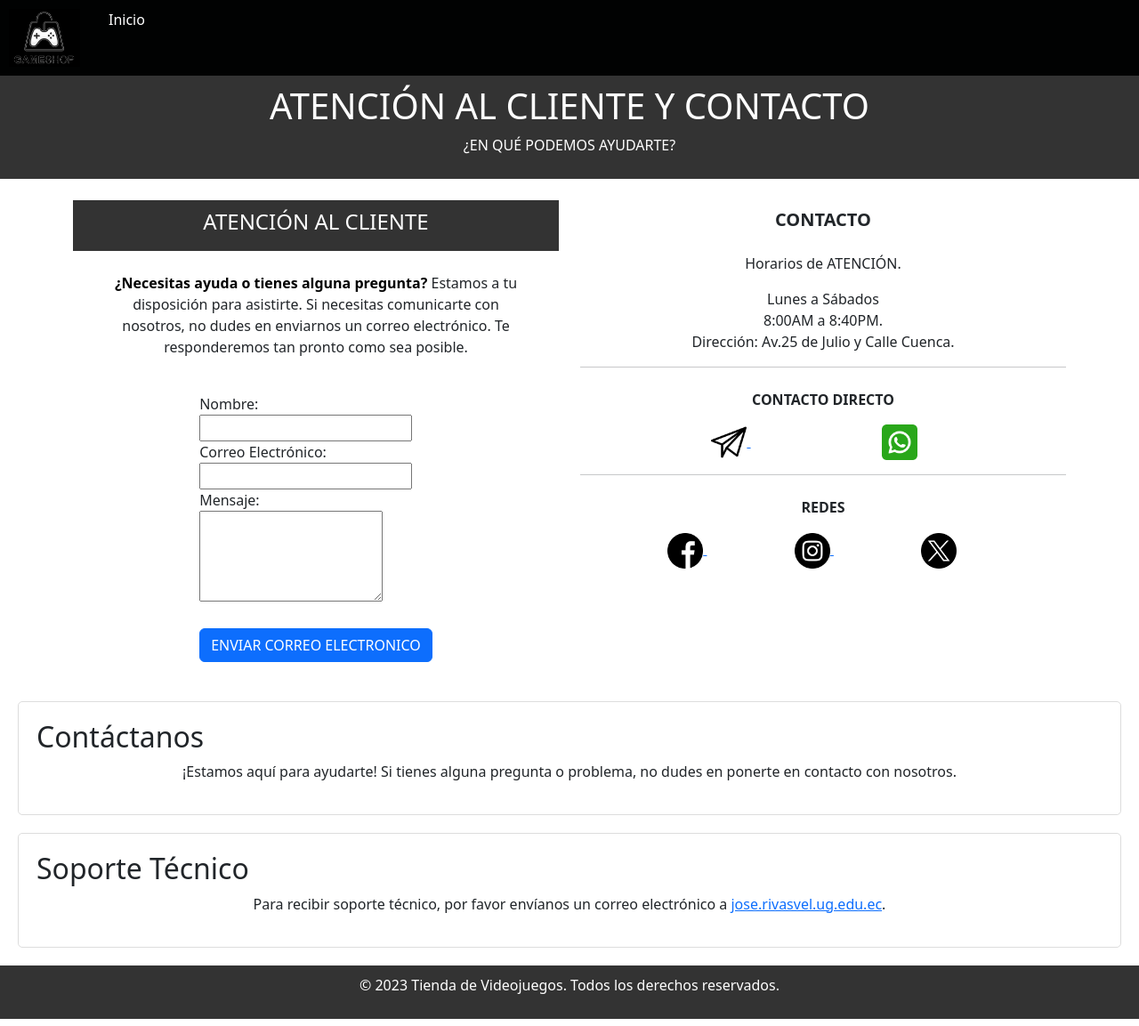
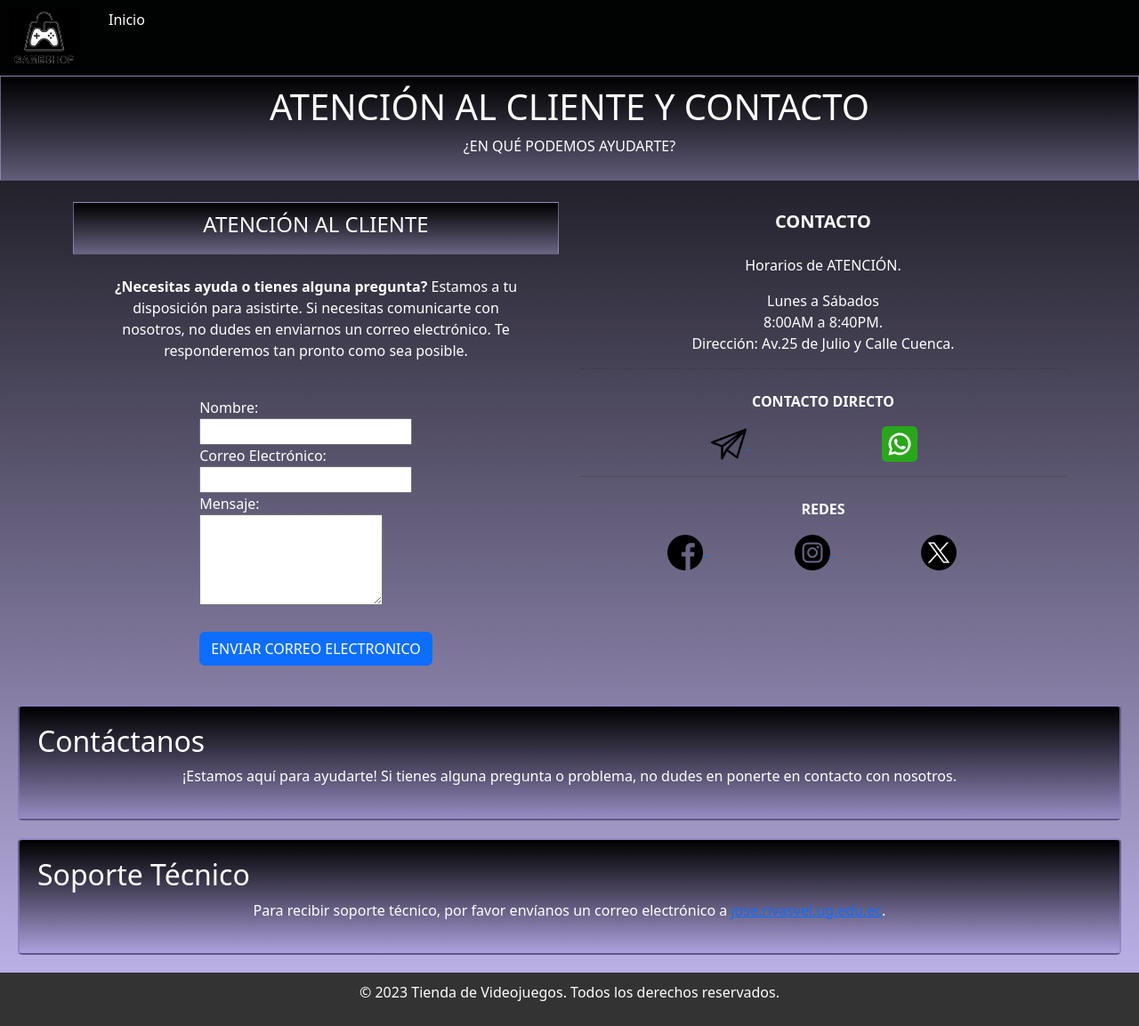
Before and after one commit to angel5000/ProyectoHTMLG5, a PHP site: page /Asistencia.html in a window 1280 px wide. Shown: the whole page at 89% size. Run offline with PHP 8.4, Linux system fonts and the light colour scheme.

Commit message:
modified:   Asistencia.html 	modified:   style.css

```diff
--- a/Asistencia.html
+++ b/Asistencia.html
@@ -80,8 +80,8 @@
 
             <div class="col-md-6">
                 <div>
-                    <h5 class="titulo">CONTACTO</h5>
-                    <h6 class="justificado">
+                    <h5 class="titulo" style="color: #fff">CONTACTO</h5>
+                    <h6 class="justificado" style="color: #fff">
                         Horarios de ATENCIÓN.
                     </h6>
                     <p class="justificado">
@@ -91,7 +91,7 @@
                     <hr>
                 </div>
                 <div>
-                    <h6 class="titulo">CONTACTO DIRECTO</h6>
+                    <h6 class="titulo" style="color: #fff">CONTACTO DIRECTO</h6>
 
                     <a href="sms:0969790239">
                         <img class="icon" src="imagenes/enviar.png" alt="Enviar mensaje directo">
@@ -103,7 +103,7 @@
                 </div>
                 <hr>
                 <div>
-                    <h6 class="titulo">REDES</h6>
+                    <h6 class="titulo" style="color: #fff">REDES</h6>
                     <a href="https://www.facebook.com">
                         <img class="redes" src="imagenes/facebook.png" alt="Facebook">
                     </a>
@@ -122,12 +122,12 @@
 
     <br>
     <section>
-        <h2>Contáctanos</h2>
+        <h2 style="color: #fff">Contáctanos</h2>
         <p>¡Estamos aquí para ayudarte! Si tienes alguna pregunta o problema, no dudes en ponerte en contacto con
             nosotros.</p>
     </section>
     <section>
-        <h2>Soporte Técnico</h2>
+        <h2 style="color: #fff">Soporte Técnico</h2>
         <p>Para recibir soporte técnico, por favor envíanos un correo electrónico a <a
                 href="correo:jose.rivasvel.ug.edu.ec">jose.rivasvel.ug.edu.ec</a>.</p>
     </section>
--- a/style.css
+++ b/style.css
@@ -3,8 +3,9 @@ body {
     font-family: Arial, sans-serif;
     margin: 0;
     padding: 0;
-    background-color: #f0f0f0;
 
+
+    background: linear-gradient(rgb(0, 0, 0), rgba(194, 182, 241, 0.952));
 }
 
 .barra{
@@ -15,15 +16,16 @@ body {
 }
 
 header, .conthead{
-    background-color: #333;
+
     color: #fff;
     text-align: center;
-    padding: 10px;
+    padding: 10px;  border:1px solid rgb(194, 182, 241,0.5);
+    background: linear-gradient(rgb(0, 0, 0), rgb(194, 182, 241,0.4));
 }
 
 
 nav {
-    background-color: #444;
+    background-color: #d4d4d4;
     color: #fff;
     text-align: center;
     padding: 10px;
@@ -47,10 +49,13 @@ nav a {
 section {
     margin: 20px;
     padding: 20px;
-    background-color: #fff;
-    border: 1px solid #ddd;
+
+
     border-radius: 5px;
+    border:2px solid rgba(142, 129, 192, 0.671);
+    background: linear-gradient(rgb(0, 0, 0), rgba(125, 103, 212, 0.144));
 }
+
 
 
 footer {
@@ -63,6 +68,11 @@ p{
     margin: 30px;
     margin-top: 30px;
     text-align: center;
+    color: #fff;
+}
+label{
+    color: #fff;
+
 }
 .justificado{
     display: flex;
@@ -85,7 +95,7 @@ h5, h6{
 }
 
 hr {
-    color: #333;
+    color: #ffffff;
     height: 2px;
 }
 .icon{
@@ -104,7 +114,7 @@ a{
 }
 span{
     font-weight: bold;
-    color: rgb(0, 0, 0);
+    color: rgb(255, 255, 255);
 }
 
 .icon ,
```
